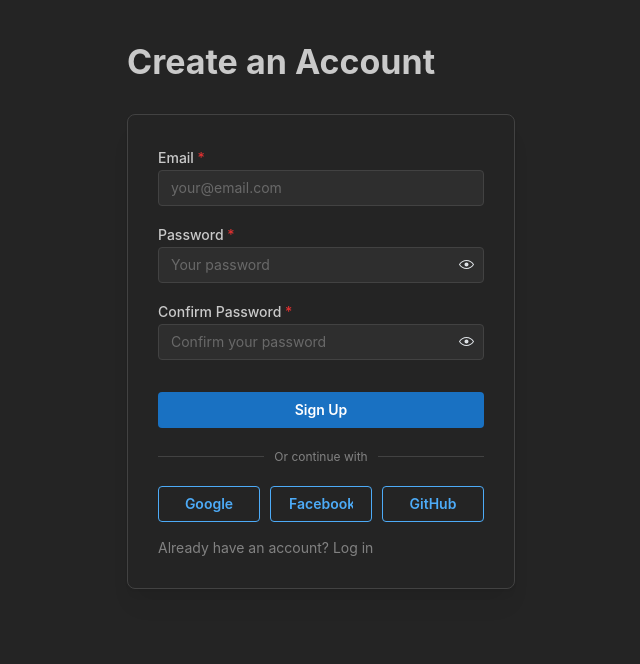
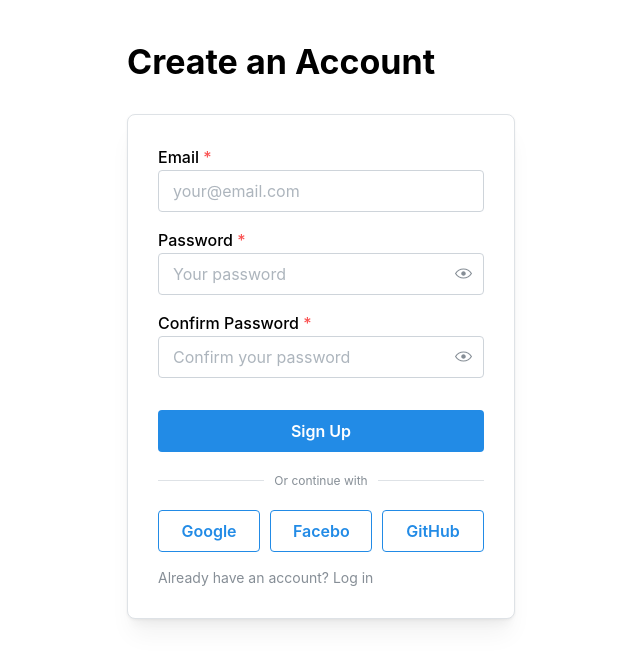
Before and after one commit to tejpratap46/next-firebase-template, a Next.js app: page /auth/sign_up in a window 1280 px wide. Shown: the top 664 px of the page, without its empty margins (319-959 px from the left). Built offline with nearby package versions, Linux system fonts and the light colour scheme.

Commit message:
feat: add theme

```diff
--- a/app/auth/sign_in/page.tsx
+++ b/app/auth/sign_in/page.tsx
@@ -12,9 +12,14 @@ import {
 } from "@mantine/core";
 import { useForm } from "@mantine/form";
 import { useSignIn } from "@/firebase/auth";
-import { auth } from "@/firebase/init";
+import { auth, getErrMsg } from "@/firebase/init";
+import { useRouter } from "next/navigation";
+import { UserCreationInput } from "../../../firebase/models/user";
+import { notifications } from "@mantine/notifications";
+import { FirebaseError } from "firebase/app";
 
 const SignInPage = () => {
+  const router = useRouter();
   const form = useForm({
     initialValues: {
       email: "",
@@ -27,12 +32,26 @@ const SignInPage = () => {
 
   const { signIn, isLoading } = useSignIn(auth);
 
+  const handleSignIn = async (v: UserCreationInput) => {
+    try {
+      await signIn(v.email, v.password);
+      router.push("/dashboard/admin");
+    } catch (error) {
+      notifications.show({
+        title: "Authentication Error",
+        message: getErrMsg(error as FirebaseError),
+        radius: "sm",
+      });
+      console.log(error);
+    }
+  };
+
   return (
     <Container size={420} my={40}>
       <Title>Log in to Account</Title>
 
       <Paper withBorder shadow="md" p={30} mt={30} radius="md">
-        <form onSubmit={form.onSubmit((v) => signIn(v.email, v.password))}>
+        <form onSubmit={form.onSubmit(handleSignIn)}>
           <TextInput
             label="Email"
             placeholder="your@email.com"
--- a/app/auth/sign_up/page.tsx
+++ b/app/auth/sign_up/page.tsx
@@ -13,8 +13,10 @@ import {
 import { useForm } from "@mantine/form";
 import { useSignUp } from "../../../firebase/auth";
 import { auth, firestore } from "../../../firebase/init";
+import { useRouter } from "next/navigation";
 
 const SignUpPage = () => {
+  const router = useRouter();
   const form = useForm({
     initialValues: {
       email: "",
@@ -37,7 +39,12 @@ const SignUpPage = () => {
       <Title>Create an Account</Title>
 
       <Paper withBorder shadow="md" p={30} mt={30} radius="md">
-        <form onSubmit={form.onSubmit((v) => signUp(v.email, v.password))}>
+        <form
+          onSubmit={form.onSubmit(async (v) => {
+            await signUp(v.email, v.password);
+            router.push("/dashboard/admin");
+          })}
+        >
           <TextInput
             label="Email"
             placeholder="your@email.com"
--- a/app/components/pwa-prompt-button.tsx
+++ b/app/components/pwa-prompt-button.tsx
@@ -101,12 +101,7 @@ const PwaInstallPrompt: React.FC = () => {
     >
       <div className="flex flex-col gap-4 items-center">
         <Text>Install the app for better performance</Text>
-        <Button
-          onClick={handleInstallClick}
-          className="bg-blue-500 text-white hover:bg-blue-600"
-        >
-          Install App
-        </Button>
+        <Button onClick={handleInstallClick}>Install App</Button>
       </div>
     </Modal>
   );
--- a/app/layout.tsx
+++ b/app/layout.tsx
@@ -1,13 +1,10 @@
 import type { Metadata, Viewport } from "next";
 import { Geist, Geist_Mono } from "next/font/google";
+import "@mantine/core/styles.css";
 import "./globals.css";
-import "@mantine/core/styles.css";
 
-import {
-  ColorSchemeScript,
-  MantineProvider,
-  mantineHtmlProps,
-} from "@mantine/core";
+import { ColorSchemeScript, mantineHtmlProps } from "@mantine/core";
+import Wrapper from "./wrapper";
 
 const geistSans = Geist({
   variable: "--font-geist-sans",
@@ -76,12 +73,12 @@ export default function RootLayout({
   return (
     <html lang="en" {...mantineHtmlProps}>
       <head>
-        <ColorSchemeScript defaultColorScheme="dark" />
+        <ColorSchemeScript defaultColorScheme="light" />
       </head>
       <body
         className={`${geistSans.variable} ${geistMono.variable} antialiased`}
       >
-        <MantineProvider defaultColorScheme="dark">{children}</MantineProvider>
+        <Wrapper>{children}</Wrapper>
       </body>
     </html>
   );
--- a/app/page.tsx
+++ b/app/page.tsx
@@ -1,12 +1,5 @@
-import PwaInstallPrompt from "./components/pwa-prompt-button";
+"use client";
 
 export default function Home() {
-  return (
-    <div className="grid grid-rows-[20px_1fr_20px] items-center justify-items-center min-h-screen p-8 pb-20 gap-16 sm:p-20 font-[family-name:var(--font-geist-sans)]">
-      <main className="flex flex-col gap-8 row-start-2 items-center sm:items-start">
-        <PwaInstallPrompt />
-      </main>
-      <footer className="row-start-3 flex gap-6 flex-wrap items-center justify-center"></footer>
-    </div>
-  );
+  return <div className="bg-green-500 h-full"></div>;
 }
--- /dev/null
+++ b/app/theme/index.tsx
@@ -0,0 +1,39 @@
+import { createTheme, virtualColor } from "@mantine/core";
+
+const theme = createTheme({
+  primaryColor: "blue",
+  colors: {
+    "dark-pink": [
+      "#faedff",
+      "#edd9f7",
+      "#d8b1ea",
+      "#c186dd",
+      "#ae62d2",
+      "#a34bcb",
+      "#9d3fc9",
+      "#8931b2",
+      "#7a2aa0",
+      "#6b218d",
+    ],
+    primary: virtualColor({ name: "primary", light: "blue", dark: "grape" }),
+  },
+  components: {
+    TextInput: {
+      defaultProps: {
+        size: "md",
+      },
+    },
+    PasswordInput: {
+      defaultProps: {
+        size: "md",
+      },
+    },
+    Button: {
+      defaultProps: {
+        size: "md",
+      },
+    },
+  },
+});
+
+export default theme;
--- /dev/null
+++ b/app/wrapper.tsx
@@ -0,0 +1,16 @@
+import { Container, MantineProvider } from "@mantine/core";
+import theme from "./theme";
+import { ReactNode } from "react";
+import { Notifications } from "@mantine/notifications";
+import "@mantine/notifications/styles.css";
+
+export default function Wrapper({ children }: { children: ReactNode }) {
+  return (
+    <MantineProvider theme={theme} defaultColorScheme="light">
+      <Notifications />
+      <Container className="h-screen" size={"xs"}>
+        {children}
+      </Container>
+    </MantineProvider>
+  );
+}
--- a/firebase/init.ts
+++ b/firebase/init.ts
@@ -1,5 +1,5 @@
 // Import the functions you need from the SDKs you need
-import { initializeApp } from "firebase/app";
+import { FirebaseError, initializeApp } from "firebase/app";
 import { getAnalytics } from "firebase/analytics";
 import { connectAuthEmulator, getAuth } from "firebase/auth";
 import { connectFirestoreEmulator, getFirestore } from "firebase/firestore";
@@ -40,4 +40,14 @@ if (process.env.NEXT_PUBLIC_USE_EMULATOR === "true") {
   console.log("🚀 Firebase Emulators Connected");
 }
 
-export { app, analytics, auth, firestore, functions };
+function getErrMsg(error: FirebaseError) {
+  switch (error.code) {
+    case "auth/invalid-credential":
+      return "Wrong email or password";
+    default:
+      console.log(`Unknown Error: ${error.code}`);
+      return error.code;
+  }
+}
+
+export { app, analytics, auth, firestore, functions, getErrMsg };
```
Also changed, not shown: 1 other file (tests, documents, lock files or other folders).
